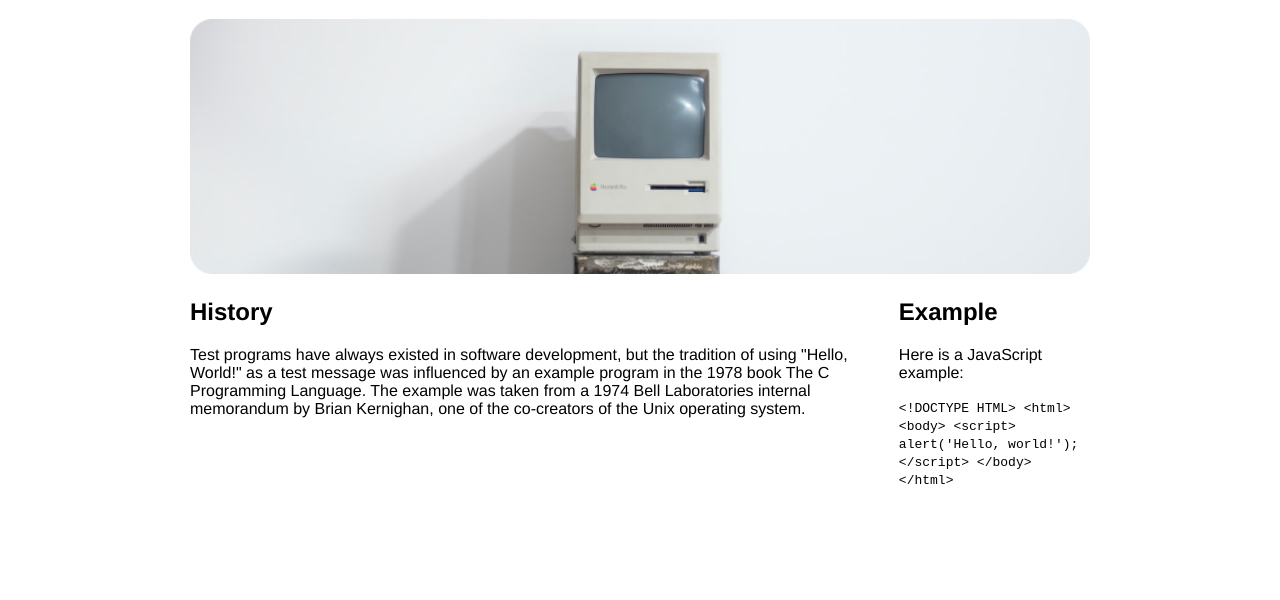
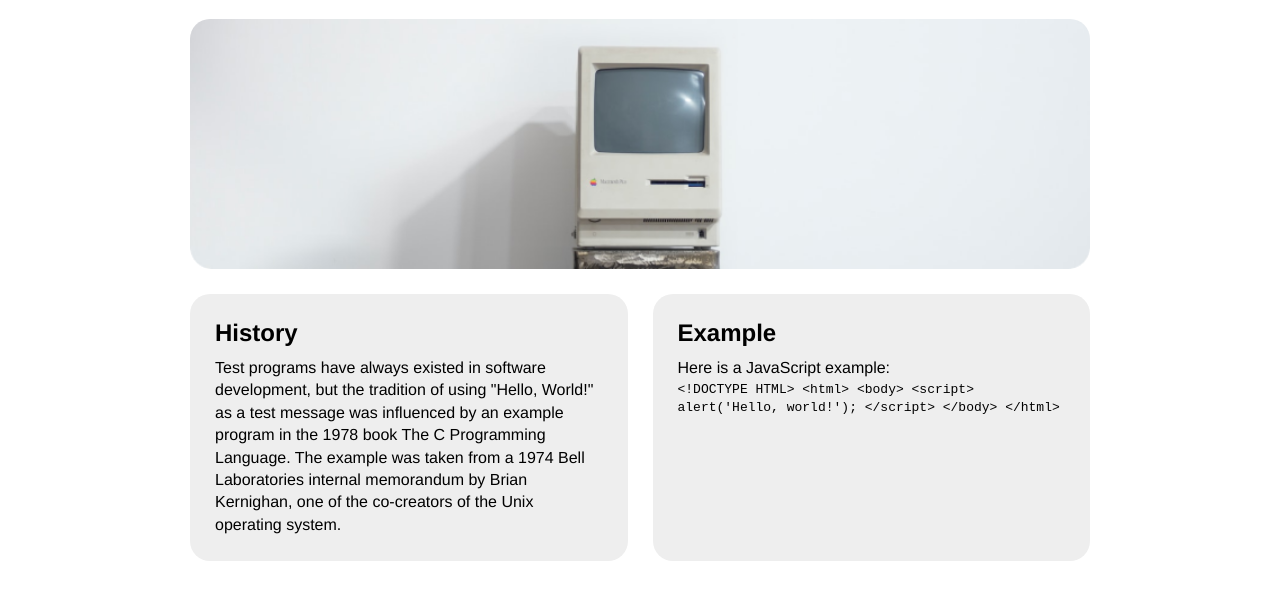
Before and after one commit to dvanbocxlaer/Hello-World-2, a plain HTML site: page index.html in a window 1280 px wide. Shown: the part 76-676 px from the top of the page. Drawn offline with Linux system fonts and the light colour scheme.

Commit message:
replaced img with mast, add radii, border, margins

```diff
--- a/index.html
+++ b/index.html
@@ -10,7 +10,9 @@
     <body>
         <main>
 <h1>HelloWorld</h1>
-        <img src="Computer image.png" alt="Vintage mac">
+        <div class="masthead">
+
+        </div>
         <div class="details">
             <section>
             <h2>History</h2>
--- a/screen.css
+++ b/screen.css
@@ -10,10 +10,37 @@ main {
     width: 900px;
 }
 
+.masthead {
+    background-image: url(Computer\ image.png);
+    background-size: cover;
+    background-position: bottom;
+    height: 250px;
+    border-radius: 20px;
+}
+
 .details {
     display: flex;
+    gap: 25px;
+}
+
+.details section {
+    flex-grow: 1;
+    flex-basis: 0;
+    background: #eee;
+    padding: 25px;
+    border-radius: 20px;
+    margin-top: 25px;
 }
 
 img {
     width: 100%;
 }
+
+h2 {
+    margin: 0 0 10px 0;
+}
+
+p {
+    margin: 0;
+    line-height: 1.4em;
+}
```
